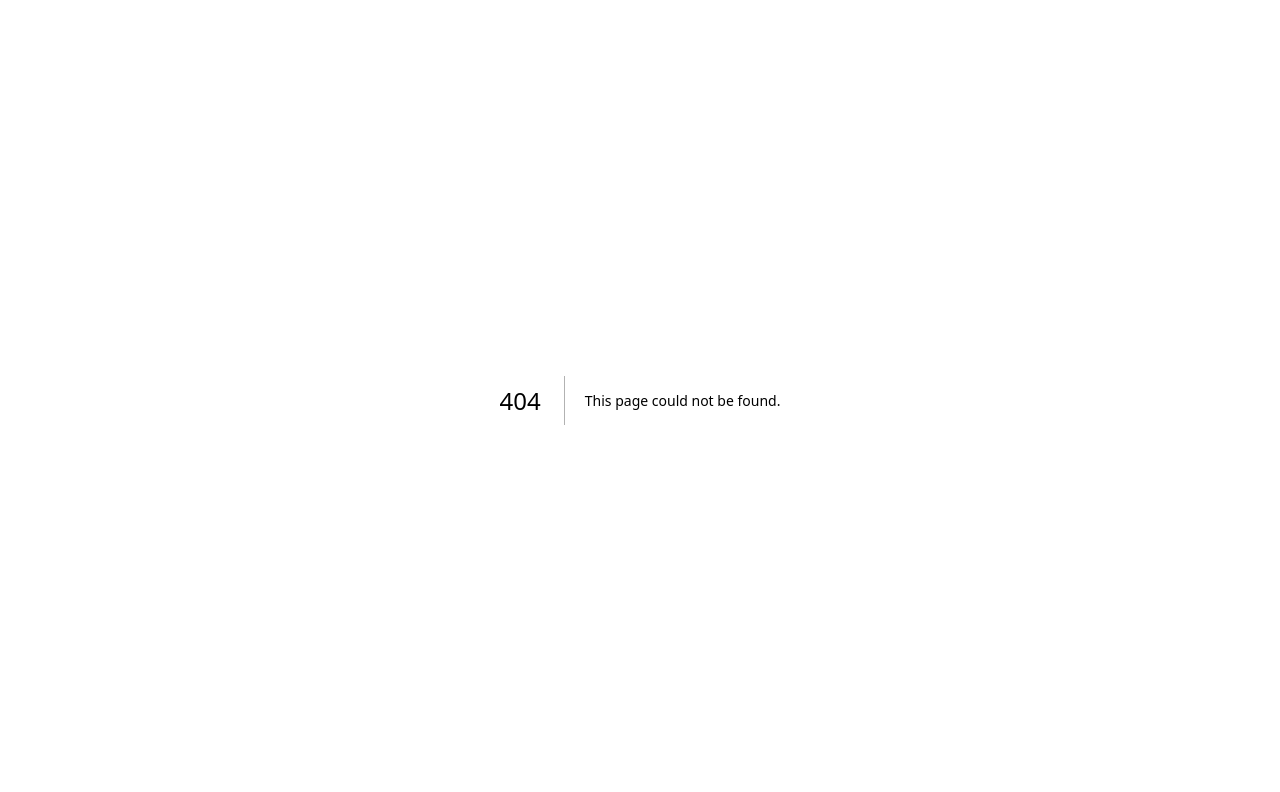
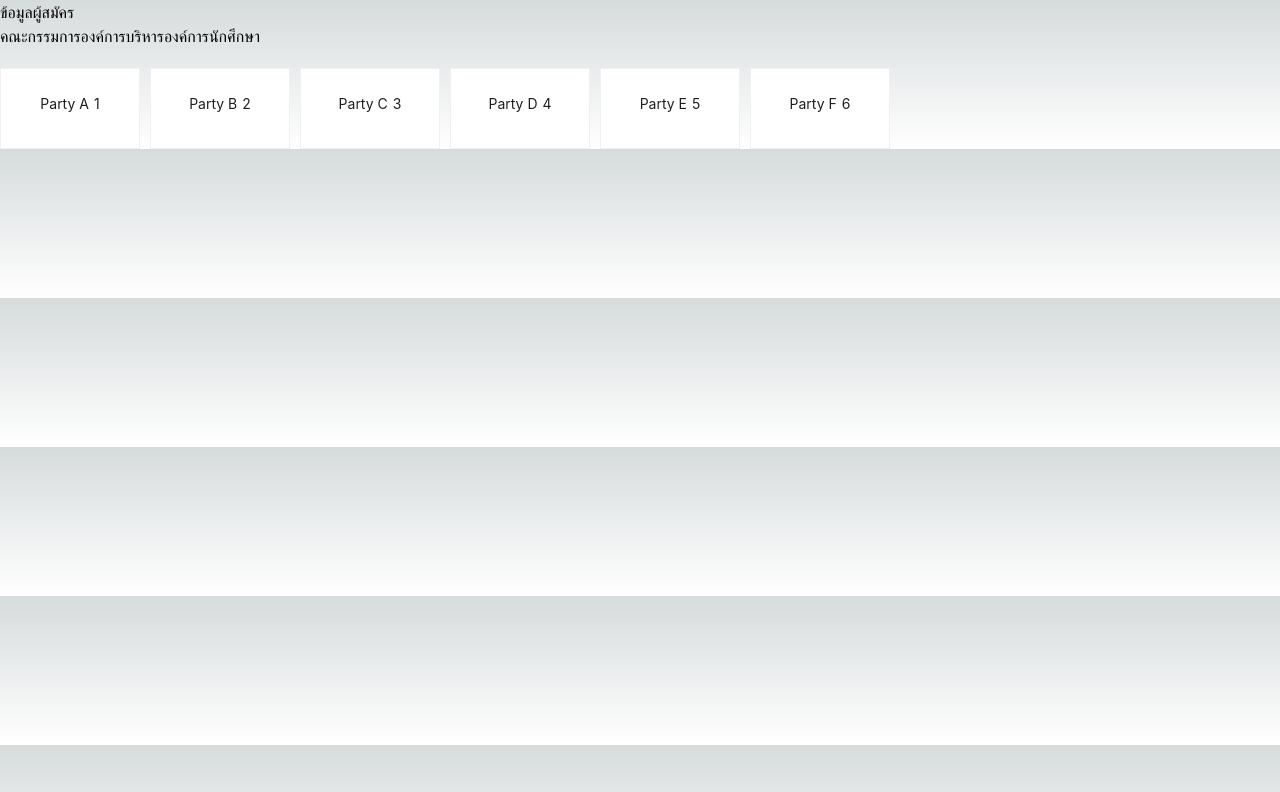
Before and after one commit to Sunthewhat/KMUTT_Election_website, a Next.js app in the folder public/: page /party-info in a window 1280 px wide. Before the commit this address had no page. Shown: the top 792 px of the page. Built offline with nearby package versions, Linux system fonts and the light colour scheme.

Commit message:
[ADD] council-info, part-info

```diff
--- /dev/null
+++ b/public/src/app/council-info/page.tsx
@@ -0,0 +1,71 @@
+import { CouncilCard } from "@/components/candidate_info/council_card";
+import { Title } from "@/components/title";
+import { Button, Flex, Layout, Row, Col, Grid } from "antd";
+const { useBreakpoint } = Grid;
+
+const MockData = [
+  {
+    name: "John Doe",
+    studentId: "123456",
+    faculty: "Faculty of Engineering",
+    imageUrl:
+      "https://pbs.twimg.com/profile_images/1201483636454744065/SOwgoBYn_400x400.jpg",
+  },
+  {
+    name: "John Doe",
+    studentId: "123456",
+    faculty: "Faculty of Engineering",
+    imageUrl:
+      "https://pbs.twimg.com/profile_images/1201483636454744065/SOwgoBYn_400x400.jpg",
+  },
+  {
+    name: "John Doe",
+    studentId: "123456",
+    faculty: "Faculty of Engineering",
+    imageUrl:
+      "https://pbs.twimg.com/profile_images/1201483636454744065/SOwgoBYn_400x400.jpg",
+  },
+  {
+    name: "John Doe",
+    studentId: "123456",
+    faculty: "Faculty of Engineering",
+    imageUrl:
+      "https://pbs.twimg.com/profile_images/1201483636454744065/SOwgoBYn_400x400.jpg",
+  },
+  {
+    name: "John Doe",
+    studentId: "123456",
+    faculty: "Faculty of Engineering",
+    imageUrl:
+      "https://pbs.twimg.com/profile_images/1201483636454744065/SOwgoBYn_400x400.jpg",
+  },
+  {
+    name: "John Doe",
+    studentId: "123456",
+    faculty: "Faculty of Engineering",
+    imageUrl:
+      "https://pbs.twimg.com/profile_images/1201483636454744065/SOwgoBYn_400x400.jpg",
+  },
+];
+
+const TestPage = () => {
+	// const {xs, sm, md, lg} = useBreakpoint();
+	// const flexDir = xs? "column" : sm? "column": md?  "row": lg? "row": "row";
+  return (
+    // <Flex style={{ flexDirection: `${flexDir}`, width: "80%", margin: "0 auto" }}>
+    <Flex style={{ flexDirection: "column", margin: "0 auto" }}>
+      <Title title="ข้อมูลผู้สมัคร" subtitle="สมาชิกสภานักศึกษา" />
+      <Row gutter={[16, 16]} justify="center">
+        {MockData.map((data) => (
+          <Col xs={24} xl={8}>
+            {/* <Flex justify="space-around"> */}
+              <CouncilCard key={data.studentId} {...data} />
+            {/* </Flex> */}
+          </Col>
+        ))}
+      </Row>
+    </Flex>
+  );
+};
+
+export default TestPage;
--- /dev/null
+++ b/public/src/app/party-info/page.tsx
@@ -0,0 +1,48 @@
+import { PartySmallCard } from "@/components/candidate_info/party_small_card";
+import { Title } from "@/components/title";
+import { Flex, Row, Col, Grid } from "antd";
+
+const MockData = [
+  {
+    partyName: "Party A",
+    partyNo: "1",
+  },
+  {
+    partyName: "Party B",
+    partyNo: "2",
+  },
+  {
+    partyName: "Party C",
+    partyNo: "3",
+  },
+  {
+    partyName: "Party D",
+    partyNo: "4",
+  },
+  {
+    partyName: "Party E",
+    partyNo: "5",
+  },
+  {
+    partyName: "Party F",
+    partyNo: "6",
+  },
+];
+
+const TestPage = () => {
+  return (
+    <Flex style={{ flexDirection: "column", margin: "0 auto" }}>
+      <Title
+        title="ข้อมูลผู้สมัคร"
+        subtitle="คณะกรรมการองค์การบริหารองค์การนักศึกษา"
+      />
+      <Flex style={{flexDirection: "row", overflow: "auto"}} gap={10}>
+        {MockData.map((data) => (
+          <PartySmallCard key={data.partyNo} {...data} />
+        ))}
+      </Flex>
+    </Flex>
+  );
+};
+
+export default TestPage;
--- /dev/null
+++ b/public/src/components/candidate_info/council_card.tsx
@@ -0,0 +1,39 @@
+import { Card, Flex, Image } from "antd";
+
+interface CouncilCardProps {
+  name?: string;
+  studentId?: string;
+  faculty?: string;
+  imageUrl?: string;
+}
+
+export const CouncilCard = ({
+  name,
+  studentId,
+  faculty,
+  imageUrl,
+}: CouncilCardProps) => {
+  return (
+    <Card style={{width: "352px"}}>
+      <Flex justify="space-between">
+        <Flex
+          style={{ verticalAlign: "middle", flexDirection: "column" }}
+          justify="center"
+        >
+          <h4>{name}</h4>
+          <p>{studentId}</p>
+          <p>{faculty}</p>
+        </Flex>
+		<Flex style={{ verticalAlign: "middle", flexDirection: "column" }}>
+			<Image
+			src={imageUrl}
+			alt="Student Image"
+			width={120}
+			height={150}
+			style={{ objectFit: "cover", borderRadius: "4px" }}
+			/>
+		</Flex>
+      </Flex>
+    </Card>
+  );
+};
--- /dev/null
+++ b/public/src/components/candidate_info/party_small_card.tsx
@@ -0,0 +1,17 @@
+import { Card, Flex } from "antd";
+
+interface PartySmallCardProps {
+	partyName?: string;
+	partyNo?: string;
+}
+
+export const PartySmallCard = ({partyName, partyNo}: PartySmallCardProps) => {
+	return (
+		<Card style={{minWidth: "140px", height: "81px", borderRadius: "0"}}>
+			<Flex justify="center" align="flex-end" gap={5}>
+				<p>{partyName}</p>
+				<h5>{partyNo}</h5>
+			</Flex>
+		</Card>
+	);
+};
--- /dev/null
+++ b/public/src/components/title.tsx
@@ -0,0 +1,15 @@
+
+
+interface TitleProps {
+	title?: string;
+	subtitle?: string;
+}
+
+export const Title = ({title, subtitle}: TitleProps) => {
+	return (
+		<div style={{paddingBottom: "20px"}}>
+			<h4>{title}</h4>
+			<h6>{subtitle}</h6>
+		</div>
+	);
+};
```
